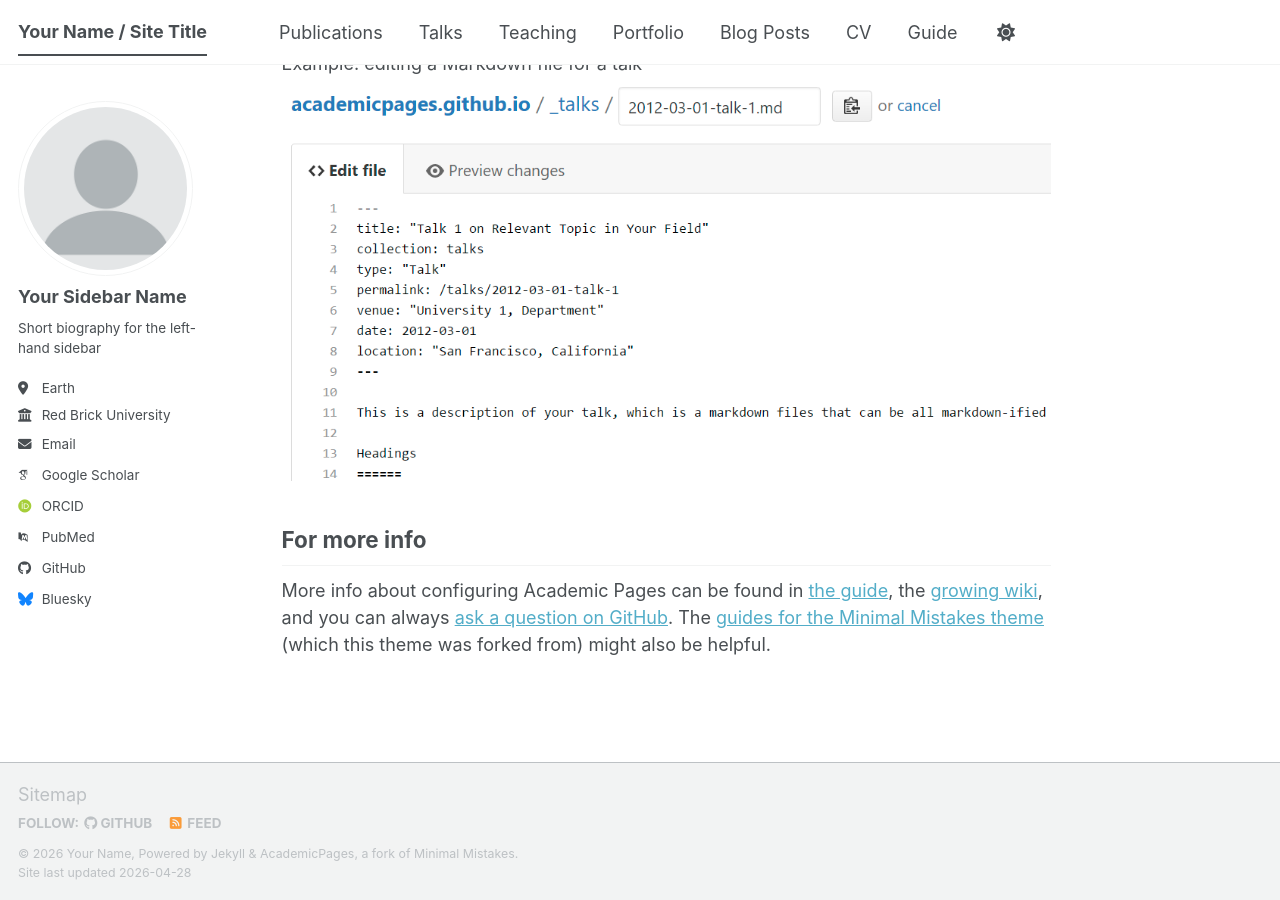
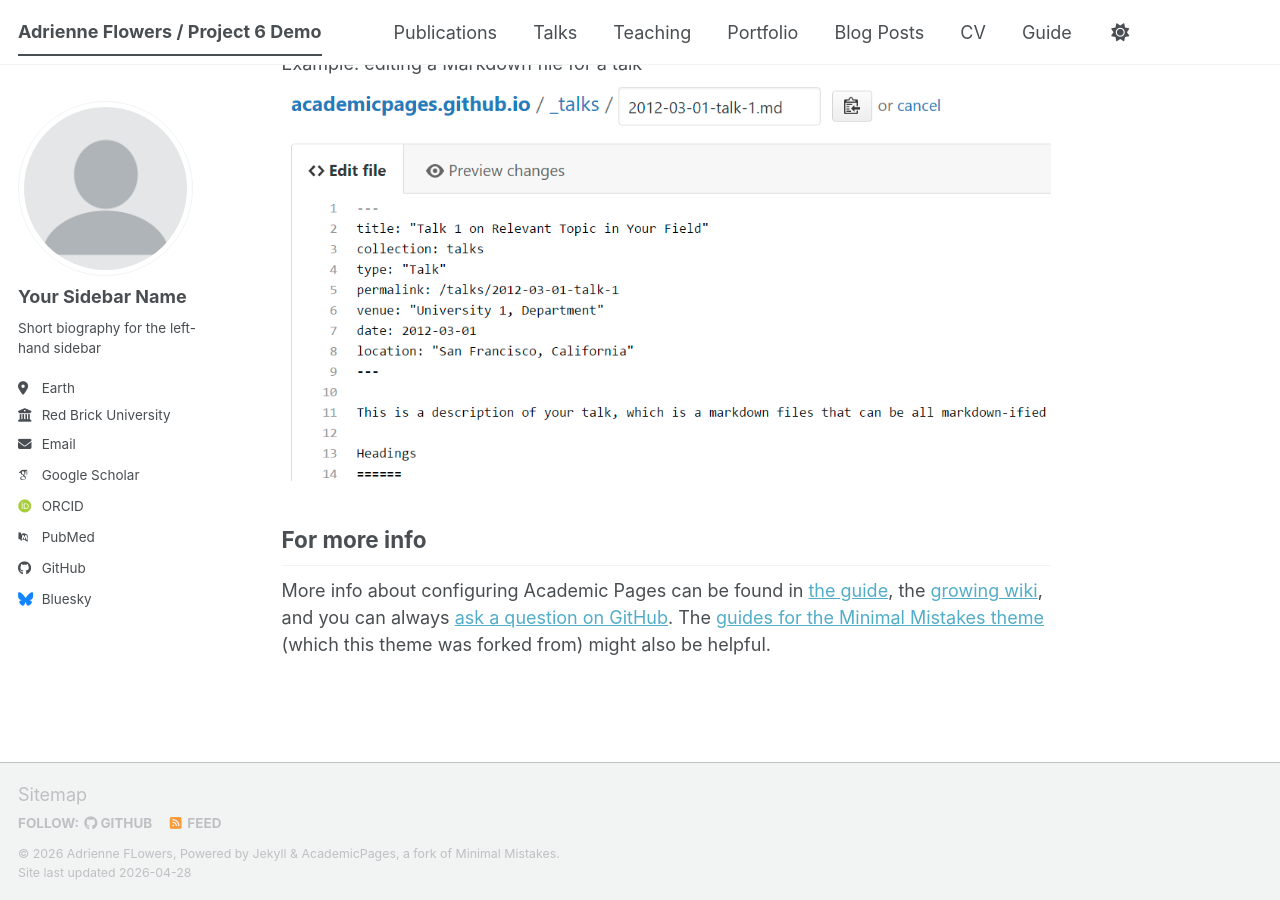
Before and after one commit to adrienne-ucf/adrienne-ucf.github.io, a Jekyll site: the page built from _pages/about.md, in a window 1280 px wide and 900 px high, scrolled down 2720 px. Built offline with Jekyll 4.4.1, drawn with Linux system fonts in a browser that asks for light colours; some web fonts are replaced; a script bundle is joined from its source files by our own code; library files that are not in the unit come from our copies.

Commit message:
Update _config.yml

```diff
--- a/_config.yml
+++ b/_config.yml
@@ -9,11 +9,11 @@
 # Basic Site Settings
 locale                   : "en-US"
 site_theme               : "default" # The available themes options are "default", "air", "sunrise", "mint", "dirt" and "contrast"
-title                    : "Your Name / Site Title"
+title                    : "Adrienne Flowers / Project 6 Demo"
 title_separator          : "-"
-name                     : &name "Your Name"
+name                     : &name "Adrienne FLowers"
 description              : &description "Your Name's academic portfolio"   # Update this with a general description of your site, this is the default if not overridden by a page
-url                      : https://academicpages.github.io # The base hostname & protocol for your site e.g. "https://[your GitHub username].github.io",
+url                      : https://adrienne-ucf.github.io # The base hostname & protocol for your site e.g. "https://[your GitHub username].github.io",
                                                            # or if you already have some other page hosted on Github then use "https://[your GitHub username].github.io/[Your Repo Name]"
 baseurl                  : "" # the subpath of your site, e.g. "/blog"
 repository               : "academicpages/academicpages.github.io"
```
